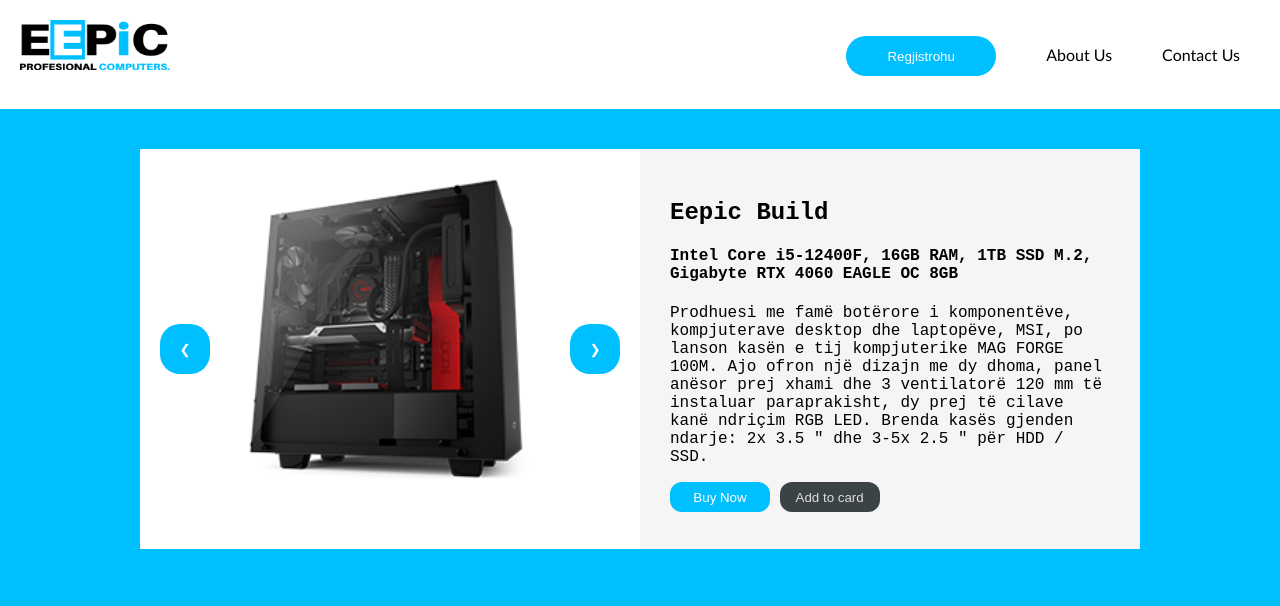
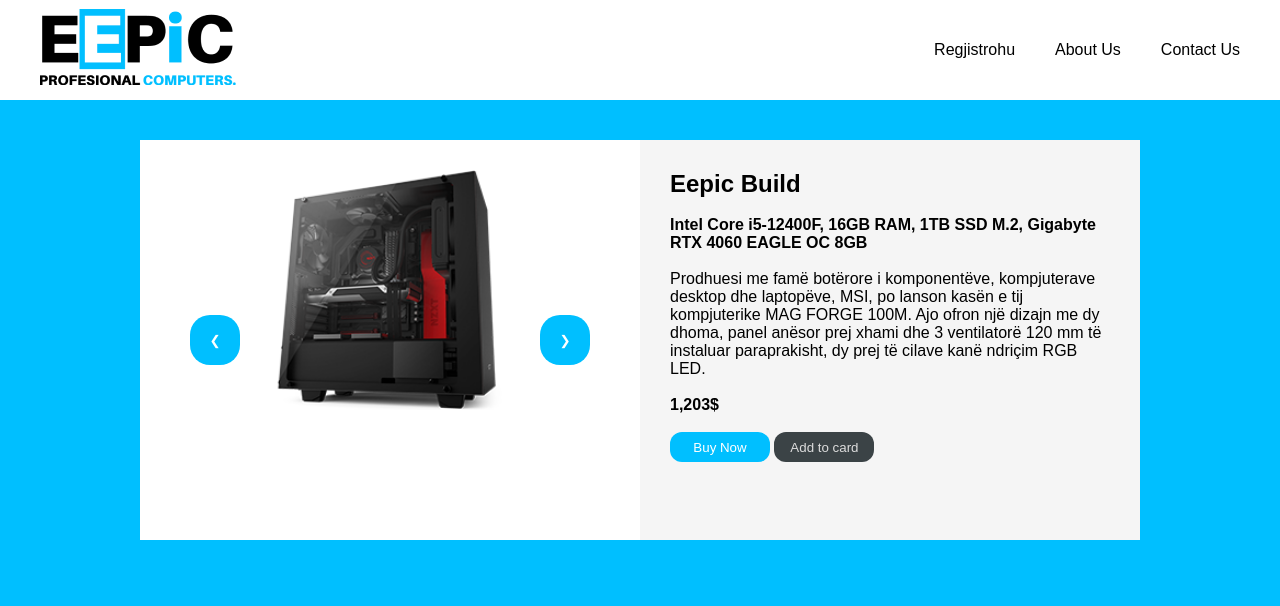
Before and after one commit to EronAzemi/Eepic, a PHP site: page /kompjuteri.html in a window 1280 px wide. Shown: the top 606 px of the page. Run offline with PHP 8.4, Linux system fonts and the light colour scheme.

Commit message:
EronAzemi

```diff
--- a/kompjuteri.html
+++ b/kompjuteri.html
@@ -5,26 +5,28 @@
     <meta name="viewport" content="width=device-width, initial-scale=1.0">
     <title>Eepic</title>
     <link rel="stylesheet" href="style.css">
+    <link rel="stylesheet" href="navbar.css">
     <link rel="stylesheet" href="kompjuteri.css">
     <link rel="icon" type="image/x-icon" href="favicon.png">
 </head>
 <body>
     <header>
-        <div class="headeri">
-            <a href="index.html"><img class="logo" src="LOGO PNG 1.png" ></a>
-
-            <div class="catalog">
-
-            </div>
-        </div>
-        <ul>
-
-
-            <li><a class="active" href="Regjistrohu.html"><button class="favoritestyled" type="button" onclick="" >Regjistrohu</button></a></li>
-            <li class="navtext"><a href="Aboutus.html">About Us</a></li>
-            <li class="navtext"><a href="contact.html">Contact Us</a></li>
-
-        </ul>
+        <header class="navigation-header">
+            <nav>
+                <div class="logo-container">
+                    <a href="index.html"><img src="LOGO PNG 1.png" alt=""></a>
+                </div>
+                <div class="navigation-items" id="navigation-items">
+                    <a href="Login.html">Regjistrohu</a>
+                    <a href="Aboutus.html">About Us</a>
+                    <a href="contact.html">Contact Us</a>
+                </div>
+                <div class="hamburger">
+                    <span id="openHam">&#9776;</span>
+                    <span id="closeHam">&#x2716;</span>
+                </div>
+            </nav>
+           </header>
     </header>
     <main>
 
@@ -44,8 +46,13 @@
             <div class="info">
                 <div class="informacion">
                     <p><h2><b>Eepic Build</b></h2></p>
+                    <br>
                     <p><h4>Intel Core i5-12400F, 16GB RAM, 1TB SSD M.2, Gigabyte RTX 4060 EAGLE OC 8GB</h4></p>
-                    <p>Prodhuesi me famë botërore i komponentëve, kompjuterave desktop dhe laptopëve, MSI, po lanson kasën e tij kompjuterike MAG FORGE 100M. Ajo ofron një dizajn me dy dhoma, panel anësor prej xhami dhe 3 ventilatorë 120 mm të instaluar paraprakisht, dy prej të cilave kanë ndriçim RGB LED. Brenda kasës gjenden ndarje: 2x 3.5 " dhe 3-5x 2.5 " për HDD / SSD.</p>
+                    <br>
+                    <p>Prodhuesi me famë botërore i komponentëve, kompjuterave desktop dhe laptopëve, MSI, po lanson kasën e tij kompjuterike MAG FORGE 100M. Ajo ofron një dizajn me dy dhoma, panel anësor prej xhami dhe 3 ventilatorë 120 mm të instaluar paraprakisht, dy prej të cilave kanë ndriçim RGB LED. </p>
+                    <br>
+                    <p><b>1,203$</b></p>
+                    <br>
                     <p><form action="kompjuteri.html">
                     <button class="submit" type="submit">Buy Now</button>
                     <button class="shto" type="submit">Add to card</button></p>
@@ -66,6 +73,21 @@
     </footer>
 
     <script>
+    let openHam = document.querySelector('#openHam');
+    let closeHam = document.querySelector('#closeHam');
+    let navigationItems = document.querySelector('#navigation-items');
+
+    const hamburgerEvent = (navigation, close, open) => {
+        navigationItems.style.display = navigation;
+        closeHam.style.display = close;
+        openHam.style.display = open;
+    };
+
+    openHam.addEventListener('click', () => hamburgerEvent("flex", "block", "none"));
+    closeHam.addEventListener('click', () => hamburgerEvent("none", "none", "block"));
+
+
+
     var slideIndex = 1;
     showDivs(slideIndex);
 
--- /dev/null
+++ b/navbar.css
@@ -0,0 +1,72 @@
+*, body {
+    padding: 0;
+    margin: 0;
+    box-sizing: border-box;
+    font-family: sans-serif;
+  }
+
+  /* Navigation */
+  .navigation-header {
+    background-color: white;
+    padding: 0 15px;
+    height: 100px;
+    display: flex;
+    justify-content: center;
+    align-items: center;
+  }
+
+  nav {
+    width: 100%;
+    max-width: 1200px;
+    display: flex;
+    justify-content: space-between;
+    align-items: center;
+  }
+  .logo-container > a {
+    color: black;
+    text-decoration: none;
+    font-weight: 700;
+    font-size: 26px;
+  }
+  .navigation-items {
+    display: flex;
+    gap: 40px;
+  }
+  .navigation-items > a {
+    color: black;
+    text-decoration: none;
+    font-weight: 500;
+    font-size: 16px;
+    transition: .4s ease-in-out;
+  }
+  .navigation-items > a:hover {
+    color: black;
+  }
+  .hamburger {
+    display: none;
+    font-size: 20px;
+    font-weight: 800;
+    color: black;
+  }
+  @media screen and (max-width:768px) {
+    .hamburger {
+      display: flex;
+      cursor: pointer;
+    }
+    .hamburger #closeHam {
+      display: none;
+    }
+    .navigation-items {
+      display: none;
+      flex-direction: column;
+      align-items: center;
+      position: absolute;
+      right: 0;
+      top: 58px;
+      background-color: white;
+      width: 100%;
+      height: calc(100vh - 58px);
+      padding-top: 60px;
+      gap: 10vh;
+    }
+  }
--- a/style.css
+++ b/style.css
@@ -4,76 +4,7 @@ body{
     padding: 0px;
 }
 
-header{
-    display: flex;
-    flex-direction: row;
-    justify-content: space-between;
-    padding: 10px;
-    margin: 0px;
-    background-color: white;
-}
-.headeri{
-    padding: 10px;
-    display: flex;
-    gap: 10px;
-    color: rgb(40, 115, 152);
 
-}
-
-.logo{
-    width: 150px;
-    height: 50px;
-
-}
-
-ul{
-    list-style-type: none;
-    margin: 0;
-    padding: 0;
-    padding-right: 30px;
-    display: flex;
-    gap: 20px;
-    list-style-type: none;
-    align-items: center;
-    font-family: 'Gill Sans', 'Gill Sans MT', Calibri, 'Trebuchet MS', sans-serif;
-    gap: 50px;
-
-}
-a {
-    flex: 1;
-    text-decoration: none;
-    outline-color: transparent;
-    text-align: center;
-    line-height: 3;
-    color: black;
-  }
-
-  a:link,
-  a:visited,
-  a:focus {
-
-    color: black;
-  }
-
-
-  a:active {
-
-    color: white;
-  }
-.navtext{
-    color: black
-}
-
-.favoritestyled{
-    width: 150px;
-    height: 40px;
-    flex-shrink: 0;
-    color: white;
-    background-color: rgba(0, 191, 255, 1);
-    border: 0px;
-    border-radius: 20px;
-    font-family: Arial, Helvetica, sans-serif;
-}
 
 .banerBG{
     width: 100%;
```
Also changed, not shown: Aboutus.html (+31 -15 lines), Login.html (added, +96 -0 lines), Regjistrohu.html (deleted, +0 -30 lines), app.js (added, +88 -0 lines), contact.html (+33 -16 lines), index.html (+33 -15 lines), login.css (added, +92 -0 lines), navbarlog.css (added, +71 -0 lines), result.html (added, +17 -0 lines), result.js (added, +8 -0 lines), Eroni.jpg (added), Erzeni.jpg (added).
